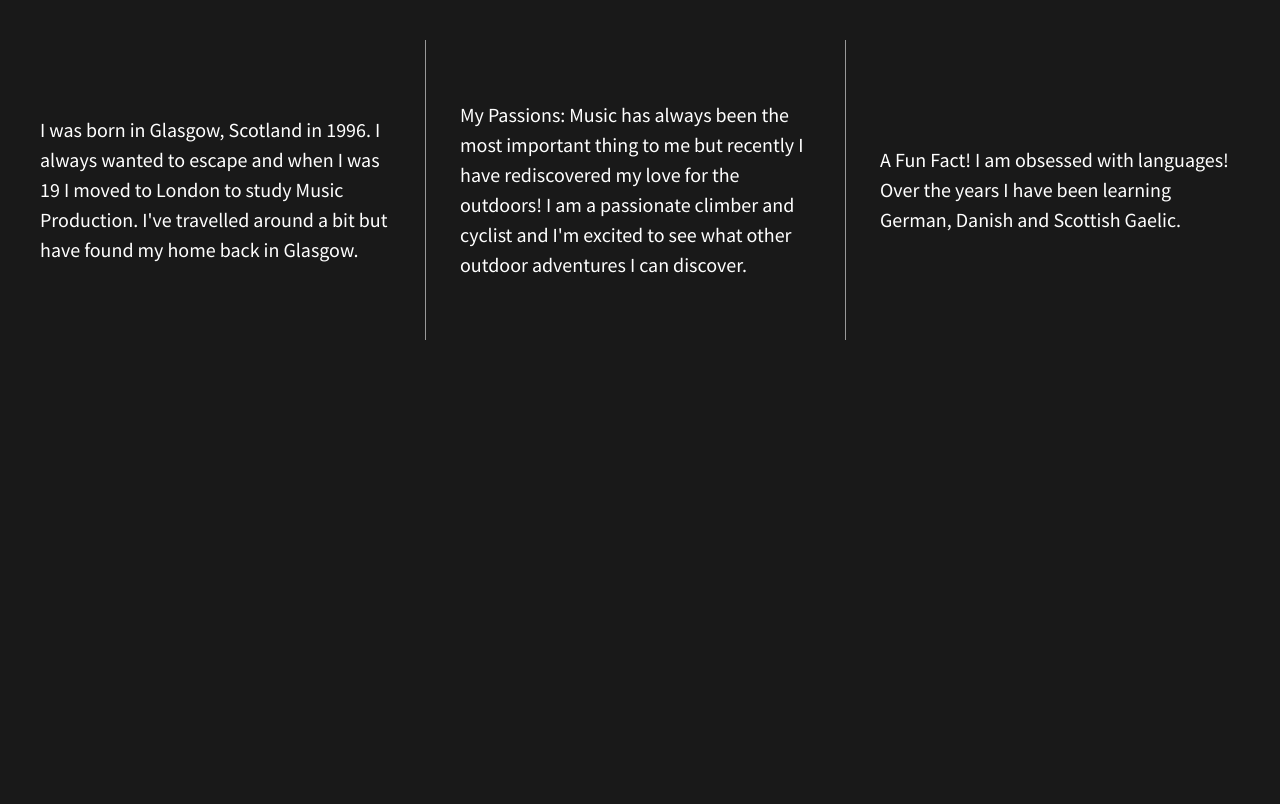
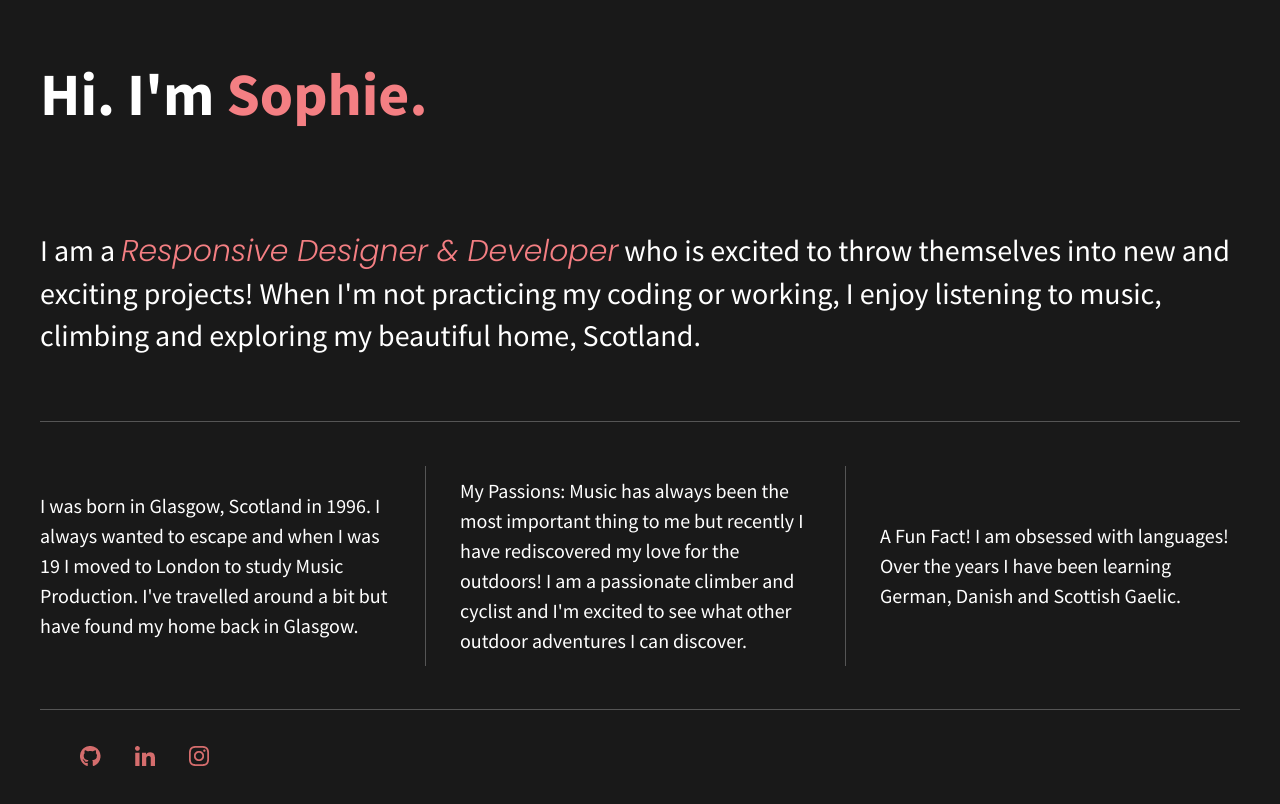
Before and after one commit to SophieADav/even-more-flexbox, a plain HTML site: page index.html in a window 1280 px wide. Drawn offline with nearby package versions, Linux system fonts and the light colour scheme.

Commit message:
Created a site layout with flexbox

```diff
--- a/css/main.css
+++ b/css/main.css
@@ -99,39 +99,95 @@ textarea {
 html {
     background-color: rgb(25, 25, 25);
     height: 100%;
+    width: 100%;
 }
 
 body {
     font-family: 'Source Sans Pro', sans-serif;
-  padding: 2em;
+    padding: 0em 2em;
     font-size: 1.25em;
     height: 100%;
+    display: flex;
+    justify-content: center;
 }
 
-.wrapper {
+header,
+footer {
     display: flex;
+    justify-content: flex-start;
+    width: 100%;
+}
+
+header h1 {
+    font-size: 3em;
+    color: #fff;
+}
+
+header h1 span {
+    color: #f47f83;
+}
+
+main {
+    display: flex;
+    justify-content: center;
+    align-items: center;
+    width: 100%;
+    padding-bottom: 1.75em;
+    border-bottom: solid 1px #555;
+}
+
+main p {
+    font-size: 1.5em;
+    color: #fff;
+}
+
+main p span {
+    font-family: 'Poppins', sans-serif;
+    font-weight: 300px;
+    font-style: italic;
+    color: #f47f83;
+}
+
+.flex-container {
+    display: flex;
+    align-items: center;
     flex-flow: row wrap;
     justify-content: space-between;
-  align-items: center;
 }
 
-.div-1, .div-2 {
-    border-right: solid 0.5px #999;
+.div-1,
+.div-2 {
+    border-right: solid 0.5px #555;
     padding-right: 25px;
 }
 
-.div-1, .div-2, .div-3 {
+.div-1,
+.div-2,
+.div-3 {
     color: #fff;
     line-height: 1.5em;
     font-size: 1em;
-  height: 300px;
+    height: 200px;
     display: flex;
     justify-content: center;
     align-items: center;
     width: 30%;
+    margin-top: 1em;
 }
 
+footer {
+    border-top: solid 1px #555;
+    padding-top: 0.5em;
+    margin-top: 1em;
+}
 
+footer ul li {
+    display: inline-block;
+}
+
+footer ul img {
+    padding-right: 30px;
+}
 
 /* ==========================================================================
    Helper classes
@@ -199,8 +255,10 @@ body {
 
 .clearfix:before,
 .clearfix:after {
-    content: " "; /* 1 */
-    display: table; /* 2 */
+    content: " ";
+    /* 1 */
+    display: table;
+    /* 2 */
 }
 
 .clearfix:after {
@@ -227,11 +285,13 @@ body {
    ========================================================================== */
 
 @media print {
+
     *,
     *:before,
     *:after {
         background: transparent !important;
-        color: #000 !important; /* Black prints faster:
+        color: #000 !important;
+        /* Black prints faster:
                                    http://www.sanbeiji.com/archives/953 */
         box-shadow: none !important;
         text-shadow: none !important;
--- a/index.html
+++ b/index.html
@@ -15,22 +15,40 @@
         <script src="js/vendor/modernizr-2.8.3.min.js"></script>
         <link href='http://fonts.googleapis.com/css?family=Lora:700' rel='stylesheet' type='text/css'>
         <link href='http://fonts.googleapis.com/css?family=Source+Sans+Pro:400,700' rel='stylesheet' type='text/css'>
+        <link href="https://fonts.googleapis.com/css2?family=Poppins:ital,wght@0,400;1,300&display=swap" rel="stylesheet">
+        <link rel="preconnect" href="https://fonts.googleapis.com">
+        <link rel="preconnect" href="https://fonts.gstatic.com" crossorigin>
+        <link href="https://fonts.googleapis.com/css2?family=Reenie+Beanie&display=swap" rel="stylesheet">
+        <script src="https://kit.fontawesome.com/c260c1067f.js" crossorigin="anonymous"></script>
     </head>
     <body>
         <!--[if lt IE 8]>
             <p class="browserupgrade">You are using an <strong>outdated</strong> browser. Please <a href="http://browsehappy.com/">upgrade your browser</a> to improve your experience.</p>
         <![endif]-->
 
-        <section class="wrapper">
+        <section class="flex-container">
+            <header><h1>Hi. I'm <span>Sophie.</span></h1></header>
+            <main>
+                <p>I am a <span>Responsive Designer & Developer</span> who is excited to throw themselves into new and
+                    exciting projects! When I'm not practicing my coding or working, I enjoy listening to music, climbing
+                    and exploring my beautiful home, Scotland.</p>
+                </main>
                 <div class="div-1">
-                I was born in Glasgow, Scotland in 1996. I always wanted to escape and when I was 19 I moved to London to study Music Production. I've travelled around a bit but have found my home back in Glasgow.
+                    <p>I was born in Glasgow, Scotland in 1996. I always wanted to escape and when I was 19 I moved to London to study Music Production. I've travelled around a bit but have found my home back in Glasgow.</p>
                 </div>
                 <div class="div-2">
-                My Passions: Music has always been the most important thing to me but recently I have rediscovered my love for the outdoors! I am a passionate climber and cyclist and I'm excited to see what other outdoor adventures I can discover.
+                    <p>My Passions: Music has always been the most important thing to me but recently I have rediscovered my love for the outdoors! I am a passionate climber and cyclist and I'm excited to see what other outdoor adventures I can discover.</p>
                 </div>
                 <div class="div-3">
-                A Fun Fact! I am obsessed with languages! Over the years I have been learning German, Danish and Scottish Gaelic.
+                    <p>A Fun Fact! I am obsessed with languages! Over the years I have been learning German, Danish and Scottish Gaelic.</p>
                 </div>
+            <footer>
+                <ul>
+                    <li><a href="https://github.com/SophieADav" target="_blank"><img src="img/github-1.png" alt="GitHub icon"></a></li>
+                    <li><a href="https://www.linkedin.com/in/sophie-davidson-17b751191/" target="_blank"><img src="img/linkedin-1.png" alt="LinkedIn icon"></a></li>
+                    <li><a href="https://www.instagram.com/sophieanndavidson/" target="_blank"><img src="img/instagram-1.png" alt="Instagram icon"></a></li>
+                </ul>
+            </footer>
         </section>
 
         <script src="https://ajax.googleapis.com/ajax/libs/jquery/1.11.3/jquery.min.js"></script>
```
Also changed, not shown: img/github-1.png (added), img/instagram-1.png (added), img/linkedin-1.png (added). Lines whose indentation alone changed are shown as unchanged.
